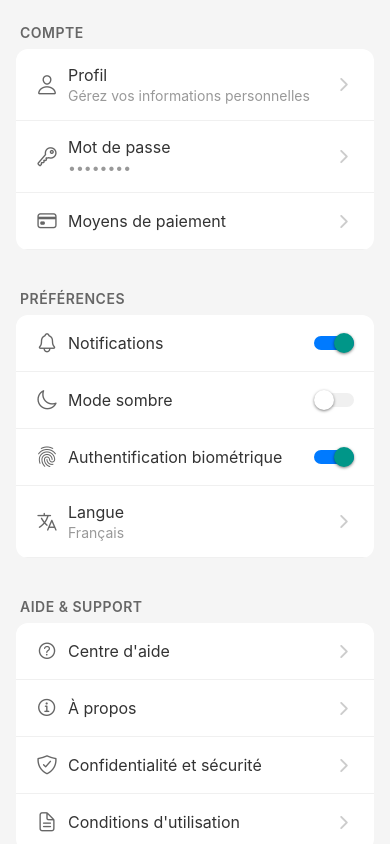
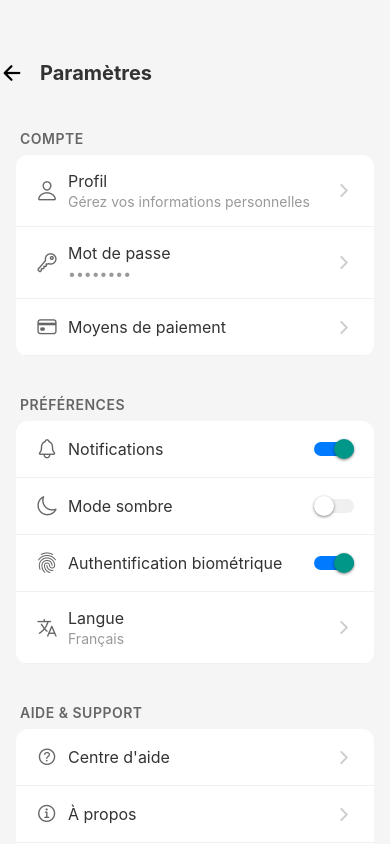
Before and after one commit to dev-ux/hairgov2, a React Native app in the folder HairGovMobile/: screen /Settings in a window 390 px wide. Built offline with nearby package versions, Linux system fonts and the light colour scheme.

Commit message:
Ajout de l'écran des paramètres avec fonctionnalités de notification et de thème

```diff
--- a/HairGovMobile/src/screens/SettingsScreen.tsx
+++ b/HairGovMobile/src/screens/SettingsScreen.tsx
@@ -1,6 +1,7 @@
 import React, { useState } from 'react';
 import { View, Text, StyleSheet, Switch, TouchableOpacity, ScrollView, Alert } from 'react-native';
 import { Ionicons } from '@expo/vector-icons';
+import { useNavigation } from '@react-navigation/native';
 
 const SettingItem = ({
   icon,
@@ -65,9 +66,20 @@
       ]
     );
   };
+  const navigation = useNavigation();
 
   return (
     <View style={styles.container}>
+      {/* En-tête personnalisé avec bouton de retour */}
+      <View style={styles.headerContainer}>
+        <TouchableOpacity
+          onPress={() => navigation.goBack()}
+          style={styles.backButton}
+        >
+          <Ionicons name="arrow-back" size={24} color="#000" />
+        </TouchableOpacity>
+        <Text style={styles.headerTitle}>Paramètres</Text>
+      </View>
       <ScrollView>
         <Text style={styles.sectionHeader}>Compte</Text>
         <View style={styles.sectionContainer}>
@@ -165,6 +177,7 @@
   container: {
     flex: 1,
     backgroundColor: '#f5f5f5',
+    paddingTop: 60,
   },
   sectionHeader: {
     fontSize: 14,
@@ -175,6 +188,19 @@
     paddingBottom: 8,
     textTransform: 'uppercase',
     letterSpacing: 0.5,
+  },
+  headerContainer: {
+    flexDirection: 'row',
+    alignItems: 'center',
+    marginBottom: 20,
+  },
+  backButton: {
+    marginRight: 16,
+  },
+  headerTitle: {
+    fontSize: 20,
+    fontWeight: 'bold',
+    color: '#333',
   },
   sectionContainer: {
     backgroundColor: '#fff',
```
